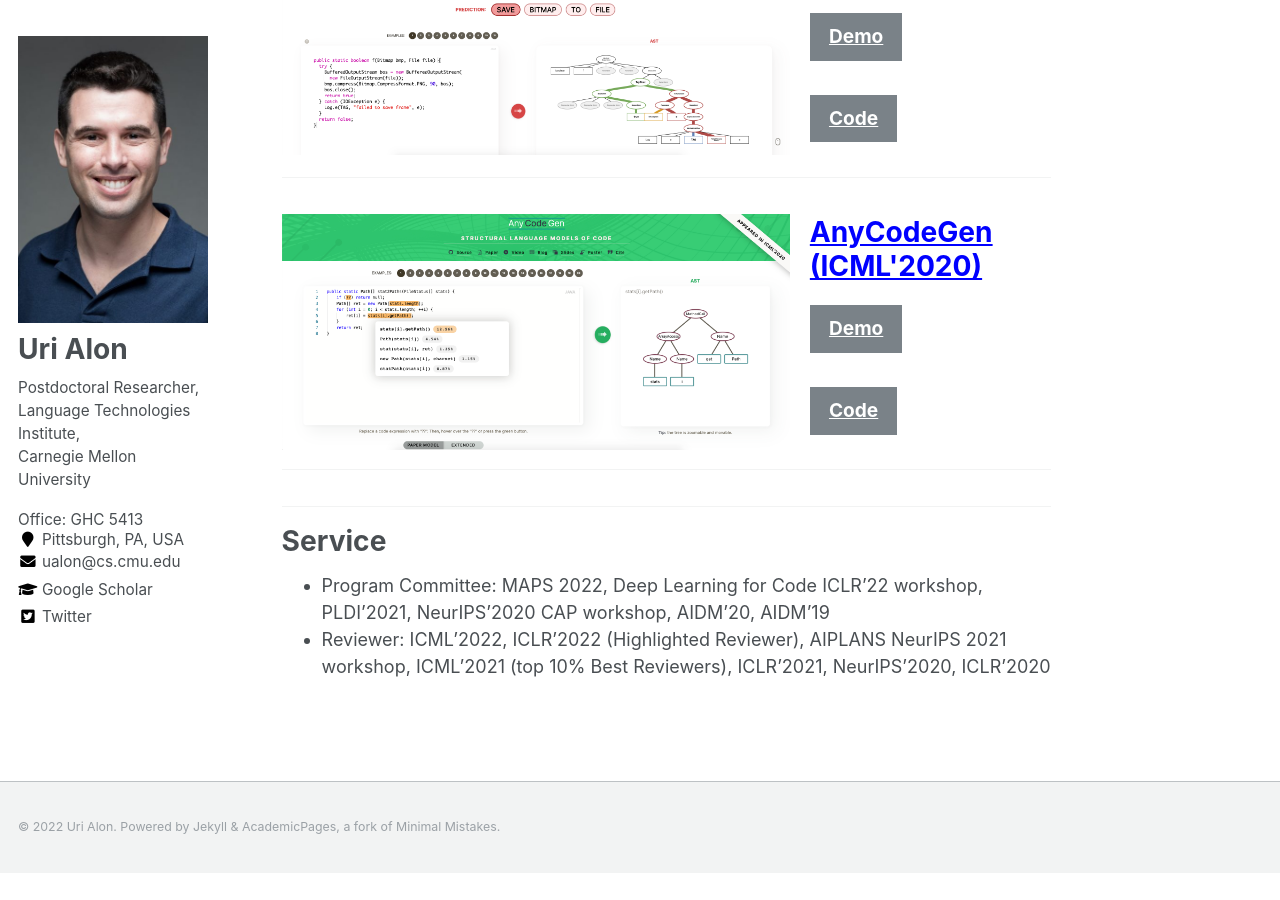
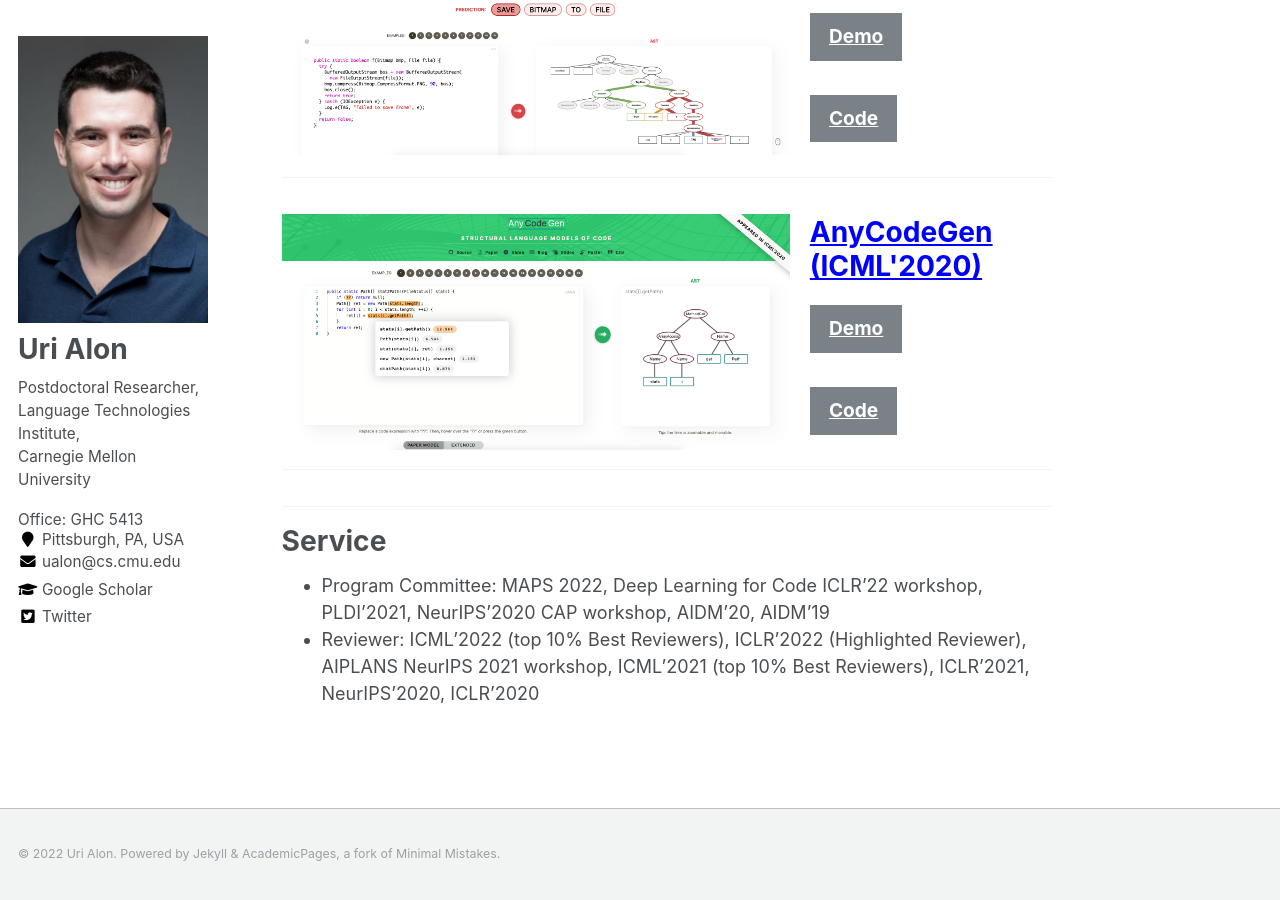
Before and after one commit to urialon/urialon.github.io, a Jekyll site: the page built from _pages/about.md, in a window 1280 px wide and 900 px high, scrolled down 4342 px. Built offline with Jekyll 4.4.1, drawn with Linux system fonts in a browser that asks for light colours; before the commit the page ends 5215 px from its top, so only the background shows below that.

Commit message:
ICML 2022 best reviewers

```diff
--- a/_pages/about.md
+++ b/_pages/about.md
@@ -198,4 +198,4 @@ I am happily married to Lee and father of Gur 🙂
 ---
 # Service
 * Program Committee: MAPS 2022, Deep Learning for Code ICLR'22 workshop, PLDI’2021, NeurIPS’2020 CAP workshop, AIDM’20, AIDM’19
-* Reviewer: ICML'2022, ICLR'2022 (Highlighted Reviewer), AIPLANS NeurIPS 2021 workshop, ICML’2021 (top 10% Best Reviewers), ICLR’2021, NeurIPS’2020, ICLR’2020
+* Reviewer: ICML'2022 (top 10% Best Reviewers), ICLR'2022 (Highlighted Reviewer), AIPLANS NeurIPS 2021 workshop, ICML’2021 (top 10% Best Reviewers), ICLR’2021, NeurIPS’2020, ICLR’2020
```
